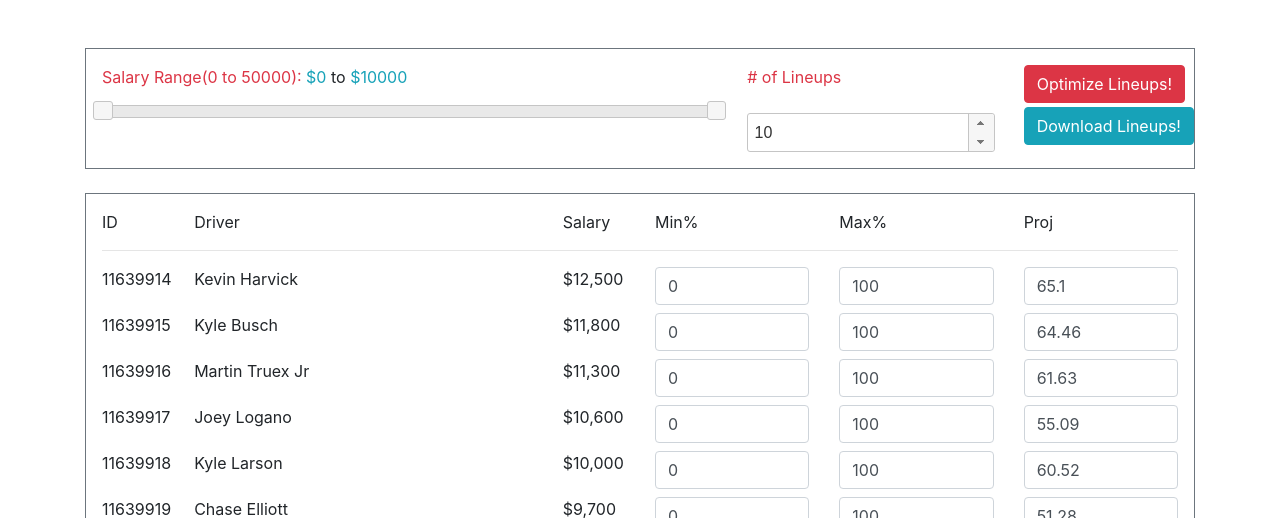
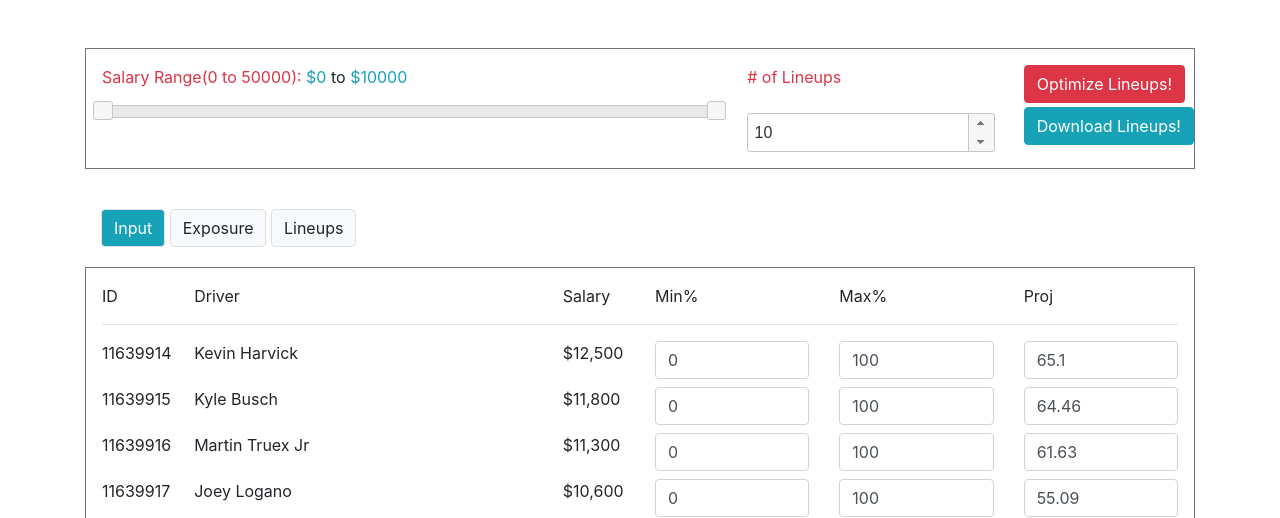
Before and after one commit to kcb0126/nascar, a PHP site: page / in a window 1280 px wide. Shown: the top 518 px of the page. Run offline with PHP 8.4, Linux system fonts and the light colour scheme.

Commit message:
feat: show buttons

```diff
--- a/index.php
+++ b/index.php
@@ -60,7 +60,7 @@
 
     </div>
 
-    <div id="buttons-div" class="container p-3 mb-1" style="display: none;">
+    <div id="buttons-div" class="container p-3 mb-1">
         <button id="input-button" class="btn btn-info border">Input</button>
         <button id="exposure-button" class="btn btn-light border">Exposure</button>
         <button id="lineups-button" class="btn btn-light border">Lineups</button>
```
